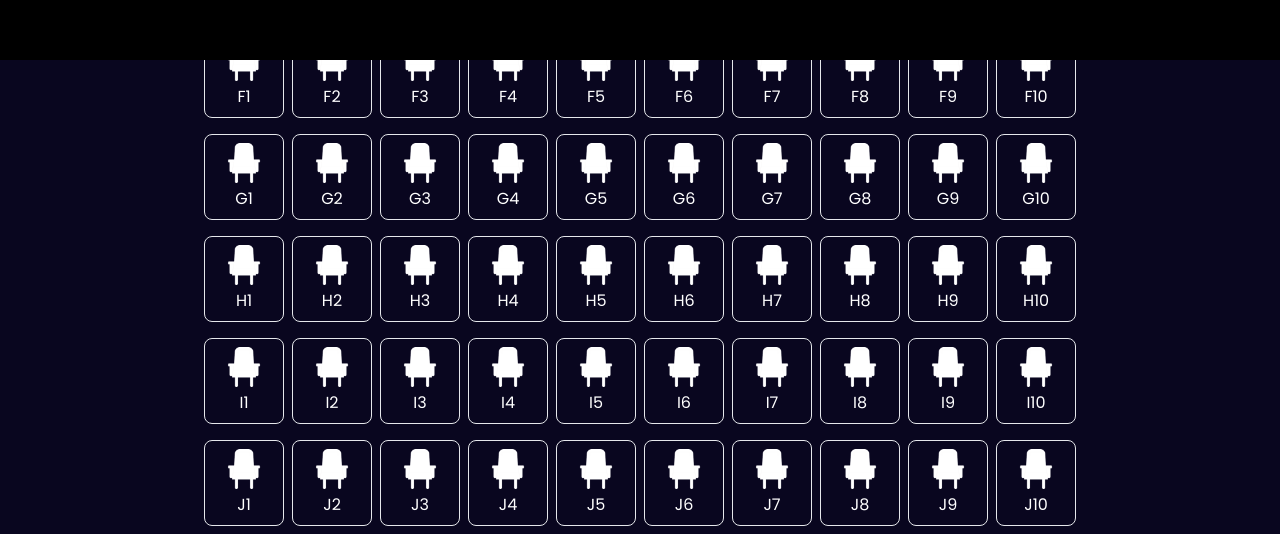
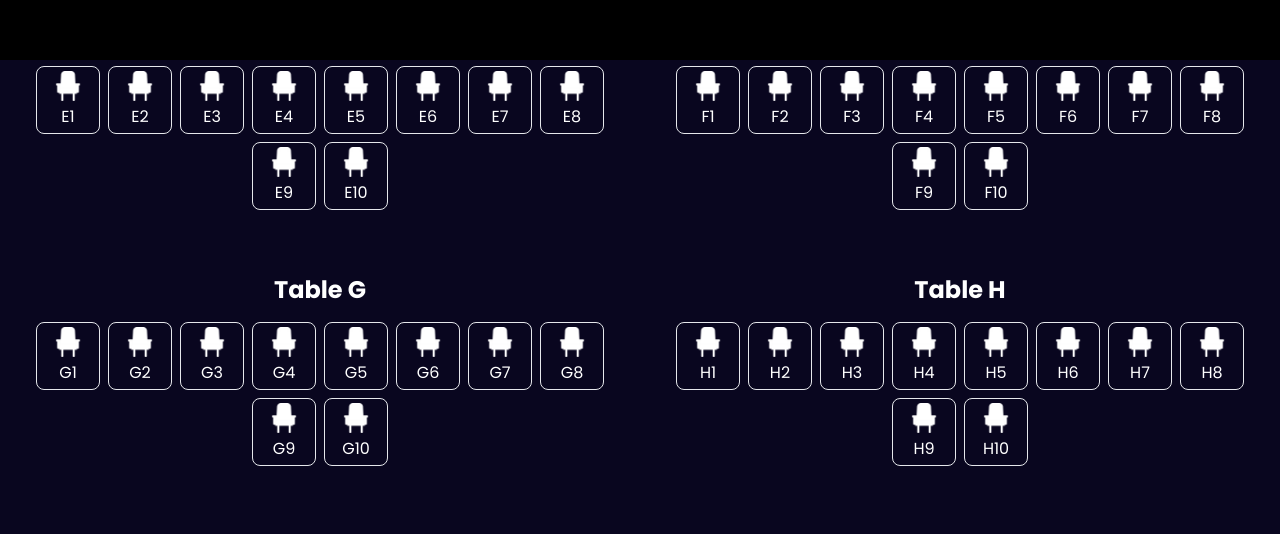
Before and after one commit to hasithasandunlakshan/leo_candle_night, a Next.js app: page /bookseat in a window 1280 px wide. Shown: the part 1540-2074 px from the top of the page. Built offline with nearby package versions, Linux system fonts and the light colour scheme; a web font is replaced by a local one.

Commit message:
changed booking page structure

```diff
--- a/src/components/Booking/AvailableSeats.tsx
+++ b/src/components/Booking/AvailableSeats.tsx
@@ -63,21 +63,28 @@ export default function BookSeats() {
         />
       </div>
 
-      <h2 className="text-xl items-left justify-start mt-4 mb-4 text-white">
-      When booking your seat, the seat number is the combination of the table letter and the seat number.
+      <h2 className="text-xl items-left justify-start mt-4 text-white">
+      When booking your seat, the seat is the combination of the table letter and the seat number.
       </h2>
       <h3 className="text-xl items-left mt-4 mb-4 text-gray-400">
 
         Ex - If you want to book seat 1 in table A, select A1</h3>
 
         <div className="w-full px-4">
+  <div className="grid grid-cols-1 md:grid-cols-2 gap-8">
     {seats.map((tableSeats, tableIndex) => (
-          <div key={tableIndex} className="flex justify-center gap-2 mb-4">
+      <div key={tableIndex} className="mb-8">
+        {/* Table Heading */}
+        <h2 className="text-2xl font-bold text-white mb-4 text-center">
+          Table {tables[tableIndex]} {/* Dynamically display the table name */}
+        </h2>
 
+        {/* Seats under the table */}
+        <div className="flex justify-center flex-wrap gap-2">
           {tableSeats.map((seat) => (
             <div
               key={seat.seatNumber}
-    className={`border rounded-lg p-2 text-center w-20 transition ${
+              className={`border rounded-lg p-1 text-center w-16 transition ${
                 seat.isBooked
                   ? "bg-red-500 text-white"
                   : selectedSeat?.seatNumber === seat.seatNumber
@@ -86,21 +93,23 @@ export default function BookSeats() {
               }`}
               onClick={() => !seat.isBooked && toggleSeatSelection(seat)}
             >
-
               <Image
-      src="/images/seat.png" // Replace with your image path
+                src="/images/seat.png"
                 alt="Seat Icon"
-      width={40} // Adjust size as needed
-      height={40}
+                width={30}
+                height={30}
                 className="mx-auto mb-1"
               />
               {seat.seatNumber}
             </div>
           ))}
-
+        </div>
       </div>
     ))}
   </div>
+</div>
+
+
 
       <motion.button
         onClick={handleBookSeats}
```
Lines whose indentation alone changed are shown as unchanged.
